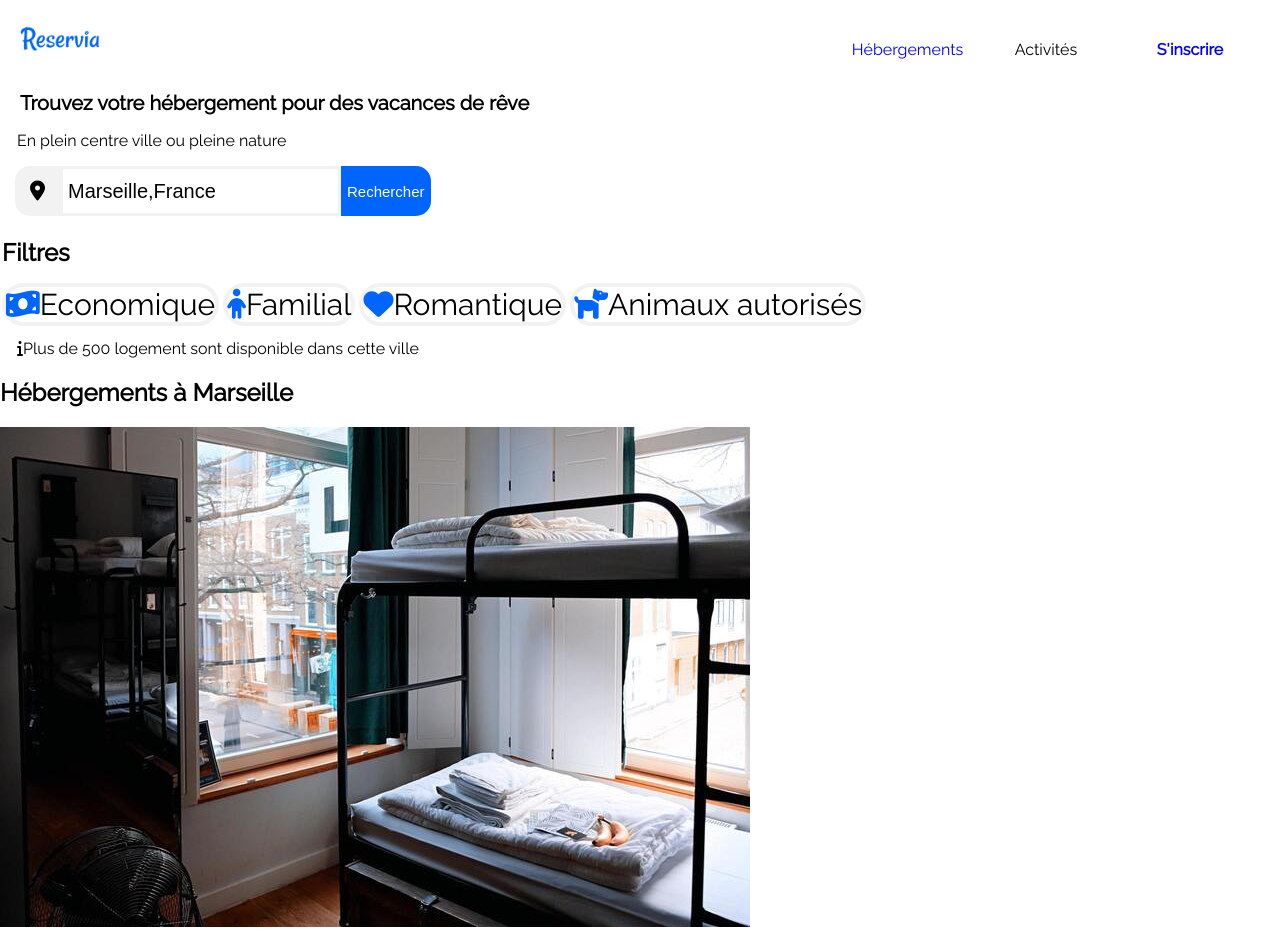
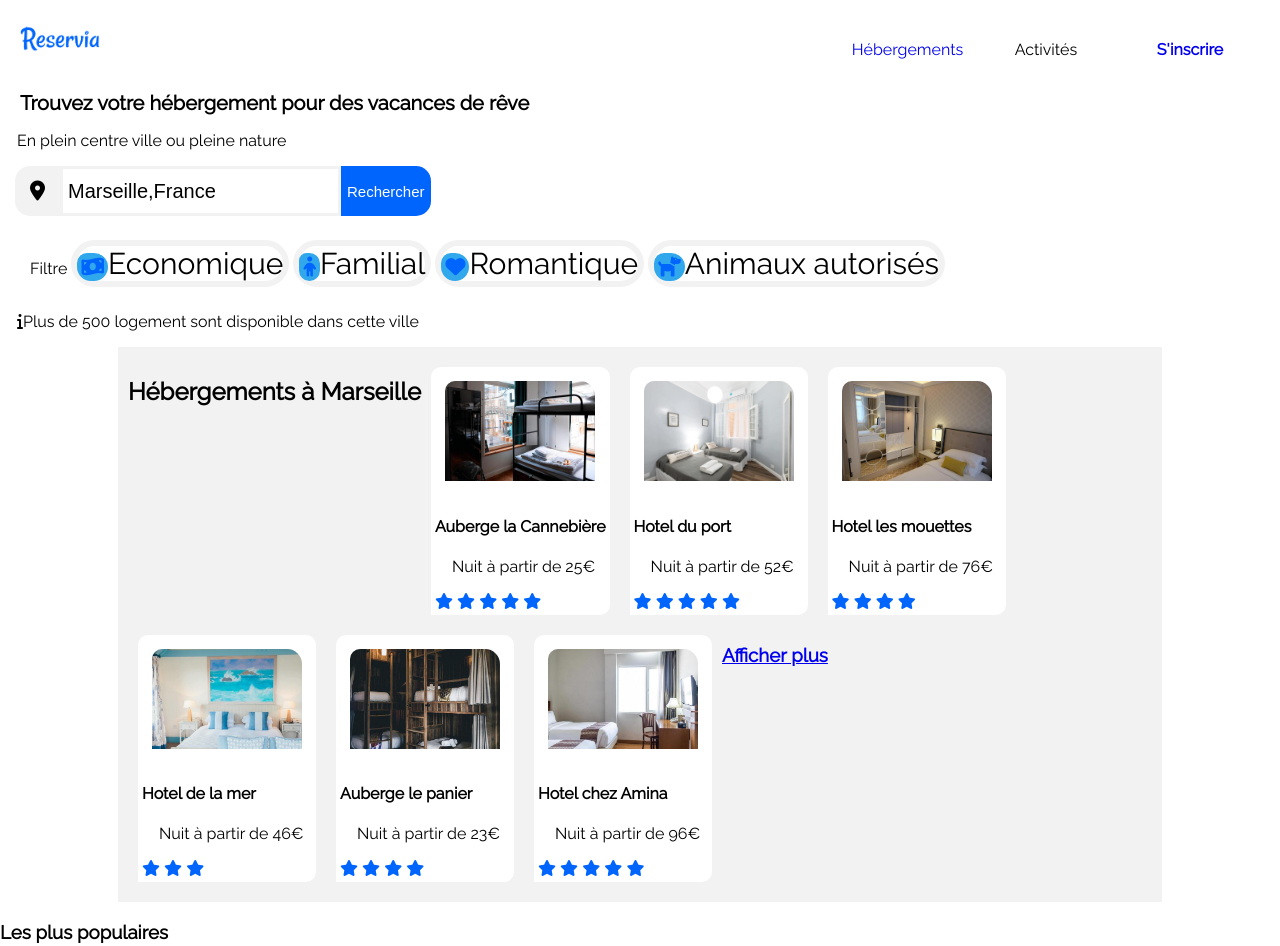
Before and after one commit to christelniro/ChristelNiro_2_13072021, a plain HTML site: page index.html in a window 1280 px wide. Shown: the top 946 px of the page. Drawn offline with Linux system fonts and the light colour scheme.

Commit message:
modification 3

```diff
--- a/CSS/style.css
+++ b/CSS/style.css
@@ -2,6 +2,7 @@ body{
     font-family :  'Raleway' , sans-serif;
     margin:0px;
     padding: 0px;
+    box-sizing: border-box;
 }
 nav>ul{
     margin: 0px;
@@ -105,8 +106,8 @@ font-size: 20px;
 .menubar{
     display: center;
 float: center;
-padding: 1px;
-margin:1px;
+padding: 15px;
+margin:15px;
 list-style-type: none;
 justify-content: left;
 text-decoration: none;
@@ -116,21 +117,104 @@ text-decoration: none;
     text-align: center;
     transition: none;
     text-decoration: none;
-
 }
 .menubar li a {
     text-decoration: none;
     color: black;
-    border: 4px solid #F2F2F2;
+    border: 6px solid #F2F2F2;
     border-bottom-left-radius: 100px;
     border-top-left-radius: 100px;
     border-bottom-right-radius: 100px;
     border-top-right-radius:100px ;
     font-size: 30px;
+    text-align: left;
+}
+.menubar li a i {
+    border:2px solid #F2F2F2;
+    color: #0065FC;
+    background: rgb(50, 168, 236);
+    border-radius: 25px 35px 35px 35px;
+    font-size: 20px;
+    border-image: initial;
+    border-color: rgb(50, 168, 236);
+    padding: 2px;
 
 }
-.menubar li a i{
-    border: #F2F2F2;
-    color: #0065FC;
+/* section hebergement */
+
+#conteneur{
+    border: 10px  solid #f2f2f2;
+    background-color: #f2f2f2;
+    margin-left: 0px;
+    margin-right: 0px;
+   display: flex;
+   max-width: 1300px;
+   width: 80%;
+   margin: 0px auto 0;
+   flex-wrap: wrap;
 
 }
+
+.photohebergement img{
+    width: 150px;
+    height: 100px;
+    margin: 10px;
+    flex-shrink: 0;
+    border-radius: 10px 15px 0 0;
+    object-fit: cover;
+    background-color: #F2F2F2;
+    border:10px;
+}
+.photohebergement{
+    border-width: 4px;
+    border-style: solid;
+    background-color:white;
+    border-top-right-radius: 10px;
+    border-top-left-radius: 10px;
+    border-bottom-right-radius: 10px;
+    border-color: white;
+    margin: 10px;
+}
+
+   .fa-star{
+       color: #0065FC;
+   }
+
+}
+
+/* aside */
+aside{margin-top: 30px;
+    border: 20px 20px 20px 20px solid #f2f2f2;
+    background-color: #f2f2f2;
+    border-radius: 300px;
+    width: 220px;
+    height: 100px;
+    position:absolute;
+    right: 100px;
+    top: 400px;
+
+}
+.aside img{
+border: 20px 20px 20px 20px solid #f2f2f2;
+
+width: 100px;
+height: 90px;
+border: 20px 20px 20px 20px solid #f2f2f2;
+background-color: #F2F2F2;
+border-radius: 200px;
+}
+
+
+
+
+/*responting*/
+
+@media screen and (max-width: 767px){
+    .navlist .hebergement, .navlist .activites {
+ display: none;
+  }
+
+    .navlist .liste2{
+        padding: 0px;
+        margin: 0px;
+    }
--- a/index.html
+++ b/index.html
@@ -18,8 +18,8 @@
         <img src="images/logo/Reservia@3x.png" id=logoreservia alt="logo" />
 
         <ul class="navlist">
-            <li class="liste"><a href="Hébergements" style="text-decoration:none">Hébergements</a></li>
-            <li class="liste2"><a href="Activités" style="text-decoration:none">Activités</a></li>
+            <li class="liste hebergement"><a href="#Hebergement" style="text-decoration:none">Hébergements</a></li>
+            <li class="liste2 activites"><a href="Activités" style="text-decoration:none">Activités</a></li>
             <li class="liste"><a href="s'inscrire" style="text-decoration:none"><strong>S'inscrire</strong></a></li>
         </ul>
         </nav>
@@ -36,12 +36,13 @@
         </form>
         <!--barre de navigation-->
         <nav>
+
             <ul class="menubar">
-                <H2>Filtres</H2>
-                <li class="logos"><a href="economique"><i class="fas fa-money-bill-wave logofiltre"></i>Economique</a></li>
-                <li class="logos"><a href="Familial"><i class="fas fa-child logofiltre"></i>Familial</a></li>
-                <li class="logos"><a href="Romantique"><i class="fas fa-heart logofiltre"></i>Romantique</a></li>
-                <li class="logos"><a href="Animauxautorisés"><i class="fas fa-dog logofiltre"></i>Animaux autorisés</a></i></li>
+                <li class="filtre">Filtre</li>
+                <li class="logos"><a href="#"><i class="fas fa-money-bill-wave logofiltre"></i>Economique</a></li>
+                <li class="logos"><a href="#"><i class="fas fa-child logofiltre"></i>Familial</a></li>
+                <li class="logos"><a href="#"><i class="fas fa-heart logofiltre"></i>Romantique</a></li>
+                <li class="logos"><a href="#"><i class="fas fa-dog logofiltre"></i>Animaux autorisés</a></i></li>
             </ul>
         </nav>
                 <!--  info -->
@@ -49,13 +50,15 @@
             <p><i class="fas fa-info" aria-hidden="true"></i>Plus de 500 logement sont disponible dans cette ville </p>
 
         <!--flexbox HEBERGEMENT-->
-        <section class="Hebergement">
+        <section id="Hebergement">
 
             <article>
+
 
                 <div id="conteneur">
                     <h2>Hébergements à Marseille</h2>
                     <div class="photohebergement">
+
                         <img src="images/hebergements/4_small/marcus-loke-WQJvWU_HZFo-unsplash.jpg"
                             alt="Aubergela Cannebière">
                         <h4 class="titreimage">Auberge la Cannebière</h4>
```
